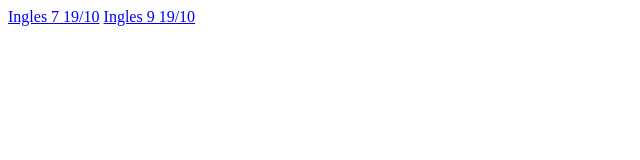
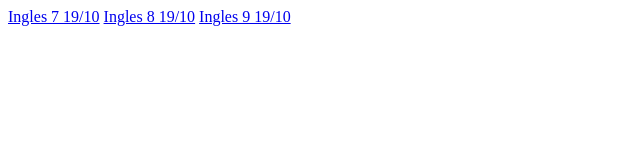
Before and after one commit to 1Oscar089/clases, a plain HTML site: page index.html in a window 1280 px wide. Shown: the whole page, without its empty margins (0-640 px from the left). Drawn offline with Linux system fonts and the light colour scheme.

Commit message:
Update index.html

```diff
--- a/index.html
+++ b/index.html
@@ -8,6 +8,7 @@
 </head>
 <body>
   <a href="pages/especial2.html">Ingles 7 19/10</a>
+  <a href="pages/especial3.html">Ingles 8 19/10</a>
   <a href="pages/especial1.html">Ingles 9 19/10</a>
 
 </body>
```
